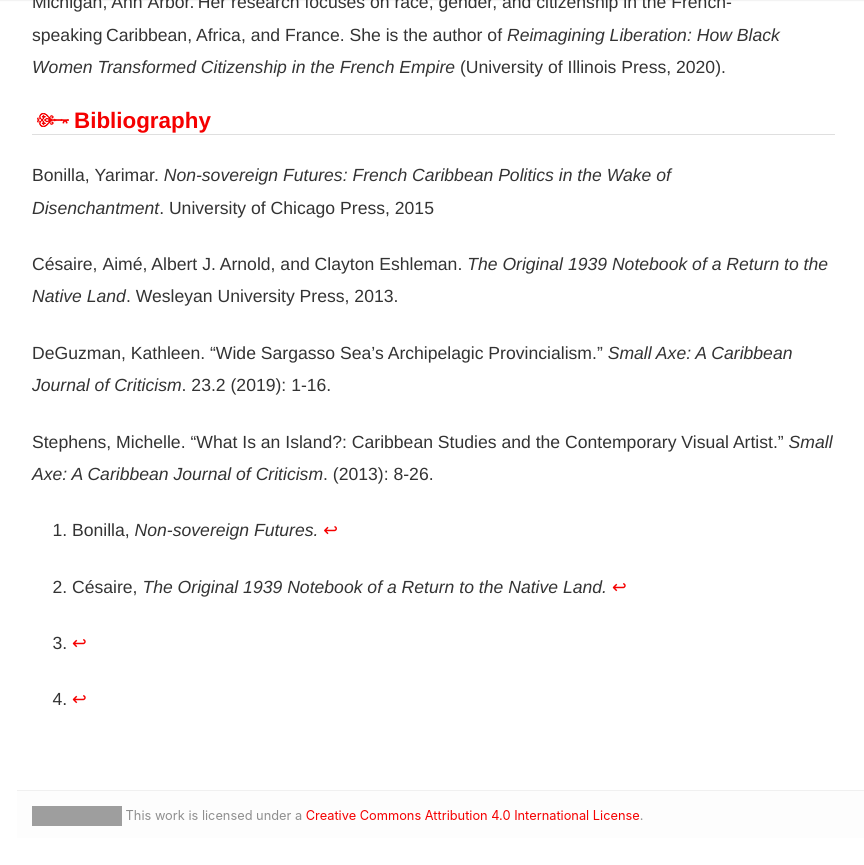
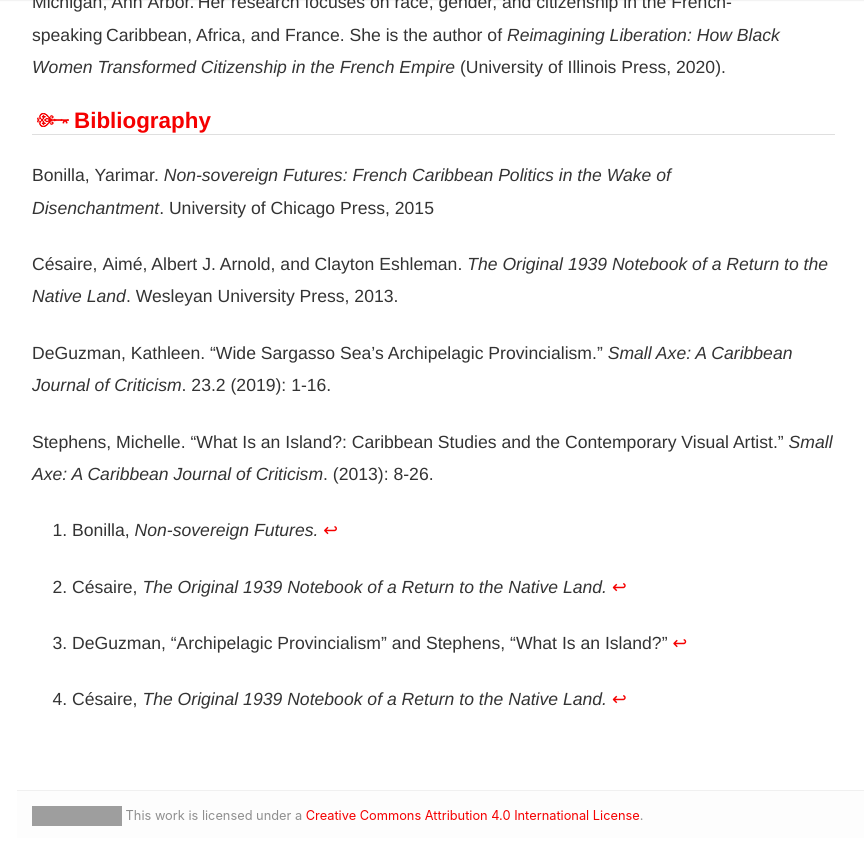
Before and after one commit to roopikarisam/keywords-caribbean-studies, a Jekyll site: the page built from _posts/2020-11-20-citizen.md, in a window 1280 px wide and 900 px high, scrolled down 2725 px. Shown: the top 865 px of the window, without its empty margins (68-932 px from the left). Built offline with Jekyll 4.4.1, drawn with Linux system fonts in a browser that asks for light colours; nearby versions of some CDN libraries; comment, search, counter and statistics services are not loaded; grey boxes are pictures that could not be loaded.

```diff
--- a/_config.yml
+++ b/_config.yml
@@ -3,7 +3,7 @@
 title: "Keywords"
 description: "Digital sources for teaching Caribbean studies"
 favicon: 'assets/images/logo.png'
-baseurl: /
+baseurl: /keywords
 include: ["_pages"]
 permalink: pretty
 
--- a/_posts/2020-11-20-citizen.md
+++ b/_posts/2020-11-20-citizen.md
@@ -6,7 +6,7 @@
 image: assets/images/citizen.jpg
 ---
 
-<div class="section-title"><img style="padding: 5px;float:left;" src="{{ site.baseurl}}/assets/images/tiny-key.jpg"><a href="#Curatorial"><h2>Curatorial Note</h2></a></div>
+<div class="section-title"><img style="padding: 5px;float:left;" src="{{ site.baseurl}}/assets/images/tiny-key.jpg" alt="footsteps in sand"><a href="#Curatorial"><h2>Curatorial Note</h2></a></div>
 
 To talk about citizenship in the Caribbean is to talk about an impossibility. As political anthropologist Yarimar Bonilla reminds us, “The majority of Caribbean polities are non-sovereign societies,”[^1] tethered in different ways and to varying degrees to the metropoles that once ruled them. From Martinique’s and Guadeloupe’s status as overseas departments of France, to Puerto Rico’s place in the United States empire, to the English-speaking Caribbean’s incorporation into the Commonwealth, the political configurations of Caribbean islands define them as territories that are both here and there. As “islands scars of the water,”[^2] they are both physically located in the Americas and administratively tied to imperial centers. If we understand citizenship in traditional and somewhat simplified terms as the relationship between people and the state, then non-sovereignty disrupts the primacy of the nation state in this equation and renders citizenship elusive. And yet, what is impossible about citizenship in the Caribbean is also what is generative about it. The region’s terraqueous topographies shape possibilities for migration, political movements, and intellectual exchange that challenge ideas about the insularity of islands.[^3]
 
@@ -18,8 +18,8 @@
 
 [^1]: Bonilla, _Non-sovereign Futures._
 [^2]: Césaire, _The Original 1939 Notebook of a Return to the Native Land._
-[^3]:
-[^4]:
+[^3]: DeGuzman, "Archipelagic Provincialism" and Stephens, "What Is an Island?"
+[^4]: Césaire, _The Original 1939 Notebook of a Return to the Native Land._
 
 <div class="section-title"><img style="padding: 5px;float:left;" src="{{ site.baseurl}}/assets/images/tiny-key.jpg"><a href="#Artifacts"><h2>Artifacts</h2></a></div>
 **Title:** [*The Holy Piby*](https://www.sacred-texts.com/afr/piby/index.htm)
```
Also changed, not shown: _posts/2020-11-21-carnival.md (+1 -1 lines).
